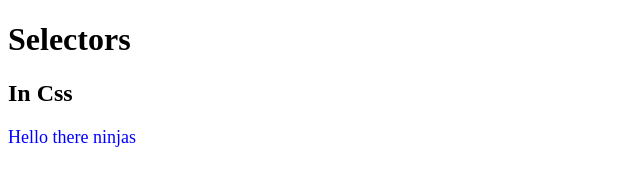
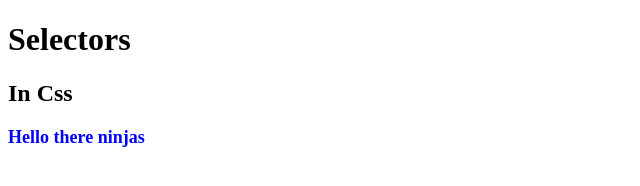
Before and after one commit to maciej-grabowski/css-cours, a plain HTML site: page index.html in a window 1280 px wide. Shown: the full height of the page, 0-640 px from the left. Drawn offline with Linux system fonts and the light colour scheme.

Commit message:
multiple

```diff
--- a/css/syntax.css
+++ b/css/syntax.css
@@ -1,3 +1,6 @@
+*/ targeting elements / tags */
+
+
 #header {
     position: absolute;
     top: o;
@@ -6,7 +9,8 @@
 #header h1{
 font-size: 32px;
 }
-p{
+p, span, a{
     font-size: 18px;
     color: blue;
+    font-weight: bold;
 }
```
